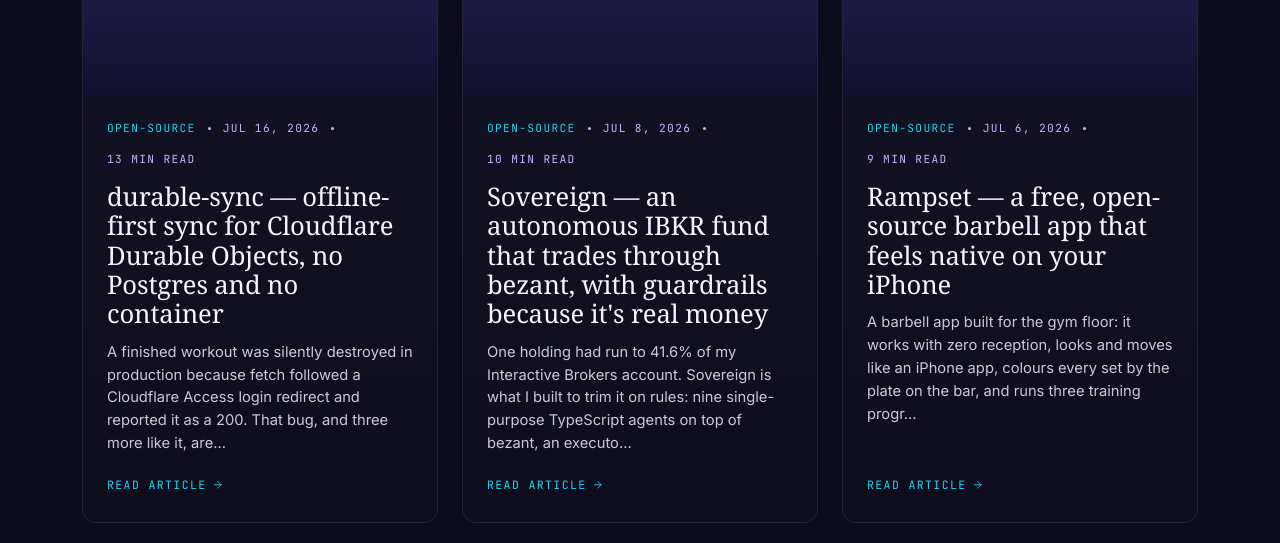
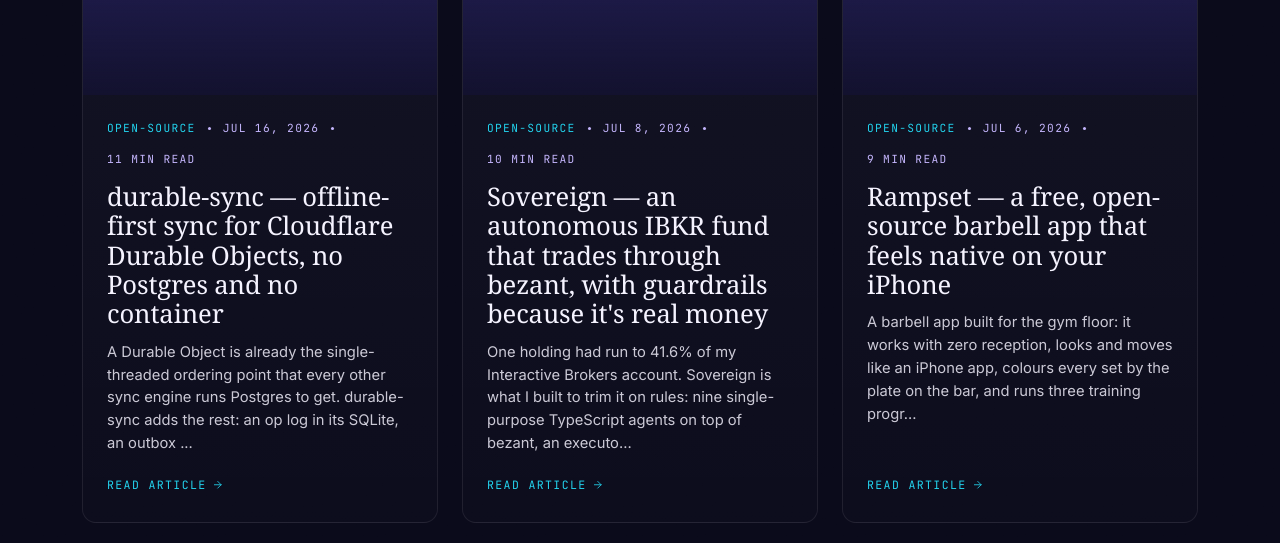
Before and after one commit to zackdesign/zackdesign.github.io, a Jekyll site: the page built from blog.html, in a window 1280 px wide and 900 px high, scrolled down 2231 px, cut to the strip 109-652 px from the top of the window. Built offline with Jekyll 4.4.1, drawn with Linux system fonts in a browser that asks for light colours; some web fonts are replaced; part of the change alters nothing that is shown.

Commit message:
durable-sync post: rewrite as a present-tense promo of the library
What it is and the guarantees it makes, without the release history: the
journal as a native Durable Object called over typed RPC, the four ways
offline sync loses data silently and the code that prevents each (the
stored[] reply included), snapshots, and the workerd integration suite on
@cloudflare/vitest-plugin. Code excerpts checked against the source;
figures unchanged at 983 lines, 26,969 bytes, 71 + 16 tests.

Co-Authored-By: Claude Opus 5.5 <noreply@anthropic.com>
Claude-Session: https://claude.ai/code/session_01UK9EhDf8dq6rjJZyy7ok2F

````diff
--- a/_posts/2026-7-16-durable-sync.md
+++ b/_posts/2026-7-16-durable-sync.md
@@ -1,19 +1,19 @@
 ---
 layout: post
 title: "durable-sync — offline-first sync for Cloudflare Durable Objects, no Postgres and no container"
-description: "A zero-dependency TypeScript library that gives Cloudflare Durable Objects an offline-first sync loop: an append-only op log in the DO's SQLite, a durable outbox on the client. Extracted from Rampset after a finished workout was silently destroyed in production. 27 KB of JavaScript, 71 unit tests, 16 more against workerd, MIT, on npm."
-excerpt: "A finished workout was silently destroyed in production because fetch followed a Cloudflare Access login redirect and reported it as a 200. That bug, and three more like it, are why the sync layer came out of Rampset as a package. A Durable Object is already the single-threaded ordering point that everyone else runs Postgres to get; the rest is an outbox, a cursor, and being careful about what 'success' means."
+description: "A zero-dependency TypeScript library that gives Cloudflare Durable Objects an offline-first sync loop: an append-only op log in the Durable Object's SQLite, called over typed RPC, and a durable outbox on the client that never drops a write it can't prove landed. 27 KB of JavaScript, 71 unit tests and 16 more against workerd, MIT, on npm."
+excerpt: "A Durable Object is already the single-threaded ordering point that every other sync engine runs Postgres to get. durable-sync adds the rest: an op log in its SQLite, an outbox on the device, a cursor that knows which log it belongs to, and a strict idea of what 'success' means — so a phone with no signal never loses a write."
 image: /images/blog/durable-sync.jpg
 image_alt: A dimly lit underground mine tunnel receding into darkness, a single lamp glowing in the distance
 date: 2026-07-16
-last_modified_at: 2026-07-16
+last_modified_at: 2026-10-17
 categories: [open-source]
 tags: [cloudflare, durable-objects, typescript, offline-first, local-first, sync, pwa, event-sourcing, open-source, claude-code]
 ---
 
-Zack Design has published **[durable-sync](https://github.com/isaacrowntree/durable-sync)**, the sync layer from [Rampset](/rampset/) extracted into a library, after a week-long incident in which a finished workout was silently destroyed in production. The cause was one line: the client drained its outbox on `res.ok`, and behind Cloudflare Access an expired session redirects to a same-origin login page that `fetch` follows and reports as a 200. The write was deleted from the phone and had never reached the server. The package is an append-only op log inside a Durable Object's SQLite plus a durable outbox on the client: 983 lines of TypeScript, 26,969 bytes of JavaScript in `dist/`, no runtime dependencies, **no Postgres, no long-running container, no WebSocket**. Seventeen commits and five releases went out on 16 July 2026, most of them fixing something the previous one had shipped. **MIT licensed**, on npm.
+Zack Design's **[durable-sync](https://github.com/isaacrowntree/durable-sync)** is offline-first sync for apps built entirely on Cloudflare. The server is an append-only op log inside a Durable Object's SQLite, which you call over typed RPC. The client is a durable outbox on the device that keeps every write until the server has demonstrably stored it. It's 983 lines of TypeScript and 26,969 bytes of JavaScript, with no runtime dependencies, and **no Postgres, no long-running container and no WebSocket**. It runs in production behind [Rampset](/rampset/), an offline-first barbell app used in gyms with no reception. **MIT licensed**, on npm.
 
-This post walks through why a Durable Object already is the ordering point that sync engines run Postgres to get, the four silent data-loss bugs the code encodes (the `res.ok` one, a cursor pointing past a reset log, a pull landing mid-workout, and one user's writes filed under another's journal), a fifth found while writing tests for the SQL path that had never executed, the comparison table I got wrong in my own favour, and the 71 unit and 16 workerd tests that now stand in front of all of it.
+This post covers why a Durable Object is already the ordering point sync engines run Postgres to get, the four guarantees the library makes and the code behind each, how it's tested against a real Durable Object, and when you want something else.
 
 <!-- more -->
 
@@ -21,7 +21,7 @@ This post walks through why a Durable Object already is the ordering point that
 
 ## The ordering point is already there
 
-The credible offline-first engines in 2026, Zero, Electric, PowerSync, all want Postgres and a service in front of it. On an all-Cloudflare stack that is a second backend, run forever, to get one property: a single place that decides the order of one user's writes. A Durable Object is that place by construction. It is single-threaded, it has its own SQLite, and `env.JOURNAL.idFromName(userKey)` gives every user their own. The header comment in `src/server/journal.ts` is the whole design:
+The credible offline-first engines, Zero, Electric and PowerSync, all want Postgres and a service in front of it. On an all-Cloudflare stack that's a second backend, run forever, to get one property: a single place that decides the order of one user's writes. A Durable Object is that place by construction. It's single-threaded, it has its own SQLite, and `env.JOURNAL.idFromName(userKey)` gives every user their own. The header comment in `src/server/journal.ts` is the whole design:
 
 > The Durable Object is the single-threaded consistency point that orders one user's ops; this module is the pure logic, so it's testable without a Workers runtime. Ops are opaque: `{ opId, kind, payload }`. The log never interprets a payload, which is what keeps it a primitive rather than a database.
 
@@ -39,27 +39,33 @@ CREATE TABLE IF NOT EXISTS meta (k TEXT PRIMARY KEY, v TEXT NOT NULL);
 CREATE TABLE IF NOT EXISTS snapshot (id INTEGER PRIMARY KEY CHECK (id = 1), seq INTEGER NOT NULL, blob TEXT NOT NULL);
 ```
 
-`op_id` is the idempotency key, so a client that is not sure a push landed retries it and the log ignores the duplicate. Because the DO is single-threaded the check-then-insert has no race. There is no conflict resolution on purpose: if writes are events ("this workout happened") rather than edits, two devices appending do not conflict, they interleave. HTTP rather than WebSocket, because gyms are Faraday cages and a socket that cannot connect is not a feature. The server is a class you extend and a route you write; what you do not forward, a client cannot reach:
+`op_id` is the idempotency key, so a client that isn't sure a push landed retries it and the log ignores the duplicate. Because the Durable Object is single-threaded, the check-then-insert has no race. There's no conflict resolution, on purpose: when writes are events ("this workout happened") rather than edits, two devices appending don't conflict, they interleave. It uses HTTP rather than a WebSocket, because a phone in a basement gym can't hold a socket open.
+
+## The server is a class and a route
+
+The journal is a native Durable Object with typed RPC methods: `push`, `pull`, `putSnapshot`, `opsByKind` and `reset`. You extend it, export it, and forward the methods you want public from your own route:
 
 ```js
 // examples/notes/worker.js
 import { SyncJournal } from "durable-sync/server";
 export class Journal extends SyncJournal {}
 
-const journal = env.JOURNAL.get(env.JOURNAL.idFromName("demo"));
+const journal = env.JOURNAL.get(env.JOURNAL.idFromName(userKey));
 if (req.method === "POST") {
   const { ops } = await req.json();
   return Response.json(await journal.push(ops));
 }
 ```
 
-`reset()` exists on the DO. Nothing routes to it. That is the access model, and it is why 0.3.0 replaced the DO's internal `fetch` router with native RPC methods: the router was a layer I did not write, sitting between the Worker and the log, special-casing `DELETE`.
+That's the whole access model. A Durable Object stub is reachable only from your own Worker, so a client can touch exactly what your routes forward. `reset()` exists on the class and is private because nothing routes to it. No router inside the library second-guesses you, and every call is typed end to end.
 
-## Bug one: a successful status code is not evidence
+## Four guarantees
 
-The first version of the client in Rampset did what every example does: `POST` the outbox, and on `res.ok` delete the queued rows. Cloudflare Access sits in front of the Worker. When the Access session expired, the request was redirected to the login page on the same origin, `fetch` followed the redirect, and the response was a 200 with an HTML body. The outbox was drained against it. The fix in `src/client/transport.ts` is a type guard on the body, and the comment above it is the incident report:
+Each of these is a way offline sync loses data silently, with the status light still green. The library makes each one impossible rather than unlikely.
 
-![Before the fix: the phone posts its queued writes, the expired Cloudflare Access session answers with a redirect to the login page, fetch follows it and reports a 200 with an HTML body, the client treats that as success and deletes the queue, and the workout is gone. After the fix: the same redirect arrives, the client checks the body is the server's own reply shape before trusting it, keeps the queue, and retries after sign-in.](/images/blog/durable-sync-redirect-200.svg)
+**1. A successful status code is not proof.** Behind an auth proxy such as Cloudflare Access, an expired session redirects to a login page on the same origin, and `fetch` follows the redirect and reports a 200 with an HTML body. A client that clears its queue on `res.ok` deletes writes the server never saw. durable-sync only trusts a reply the journal demonstrably wrote:
+
+![Without the check: the phone posts its queued writes, the expired Cloudflare Access session answers with a redirect to the login page, fetch follows it and reports a 200 with an HTML body, the client treats that as success and deletes the queue, and the workout is gone. With the check: the same redirect arrives, the client checks the body is the server's own reply shape before trusting it, keeps the queue, and retries after sign-in.](/images/blog/durable-sync-redirect-200.svg)
 
 ```ts
 /** Did this response really come from the journal?
@@ -69,16 +75,24 @@ The first version of the client in Rampset did what every example does: `POST` t
  * a 200. `res.ok` is therefore not evidence of anything. The outbox may hold
  * the only copy of a write, so it may only be drained against a reply the
  * journal demonstrably wrote. */
-function isJournalReply<T extends { seq?: unknown }>(body: T | null): body is T & { seq: number } {
+function isJournalReply<T extends { seq?: unknown }>(
+  body: T | null,
+): body is T & { seq: number } {
   return typeof body?.seq === "number";
 }
 ```
 
-The client also sends `x-requested-with: XMLHttpRequest`, which makes a well-behaved proxy answer an expired session with a 401 instead of a login page. That is belt and braces; the guard is what protects the outbox.
+It goes one layer further. A push reply lists `stored`, the ids the log now holds, and the client removes exactly those from its queue. An op the journal refuses (one with a blank `opId` or `kind`) stays queued. A count of accepted ops couldn't carry that: "one of two accepted" could mean one stored and one refused, or one stored and one already there, and those need opposite handling.
 
-## Bug two: a cursor only means something against the log that issued it
+```ts
+const stored = Array.isArray(reply.stored) ? new Set(reply.stored as unknown[]) : null;
+const drain = stored ? rows.filter((r) => stored.has(r.opId)) : rows;
+await outbox.remove(drain.map((r) => r.id));
+```
 
-Each client stores the highest `seq` it has applied and pulls `seq > cursor`. During the incident I reset the journal. Every client was then holding a cursor from a log that no longer existed, usually pointing *past* the rebuilt one, so `seq > cursor` matched nothing, and every client silently never synced again. Now the `meta` table carries an `epoch`, a `crypto.randomUUID()` stamped on first use and replaced by `reset()`, and every pull reply carries it:
+The client also sends `x-requested-with: XMLHttpRequest`, so a well-behaved proxy answers an expired session with a 401 instead of a login page.
+
+**2. A cursor only means something against the log that issued it.** Each device stores the highest sequence number it has applied and pulls everything after it. If the log is ever rebuilt, every device's cursor points past the new log's end, and a naive client silently never syncs again. Every log carries an epoch, a random id that changes on `reset()`, and every pull reply names it. A device that sees a new epoch replays from zero:
 
 ```ts
 const epoch = body.epoch;
@@ -88,13 +102,11 @@ if (epoch && epoch !== current.epoch) {
   body = await fetchPull(0, !!snapshot);
 ```
 
-![Left: the client remembers the last sequence number it applied, 120; after the journal is rebuilt from scratch the new log only reaches 8, so a pull for everything after 120 matches nothing and the client silently never syncs again. Right: the log now carries a random epoch id; when a pull reply names a different epoch from the one the client stored, the cursor resets to zero and the log is replayed, which is safe because applying an op twice is required to be harmless.](/images/blog/durable-sync-cursor-epoch.svg)
+![Left: without an epoch, the client remembers the last sequence number it applied, 120; after the journal is rebuilt the new log only reaches 8, so a pull for everything after 120 matches nothing and the client never syncs again. Right: the log carries a random epoch id; when a pull reply names a different epoch from the one the client stored, the cursor resets to zero and the log is replayed, which is safe because applying an op twice is required to be harmless.](/images/blog/durable-sync-cursor-epoch.svg)
 
-`apply` is required to be idempotent, so a replay from zero is cheap and safe. There is a smaller bug hiding next to this one: when a reply omits the epoch the client must keep the one it knows, not write `undefined`, or the next reply that has one looks like a new generation and triggers a needless full replay. Rampset guarded that. The extraction regressed it, and the second commit of the day put it back.
+`apply` is required to be idempotent, so a replay is safe. A reply that omits the epoch never overwrites the one the client knows, so it can't trigger a needless replay.
 
-## Bug three: pulling is not always safe
-
-Pushing never disturbs the device that pushes. Pulling applies someone else's op to local state, and in Rampset a remote op landing mid-workout rewrote the working weight the finish logic reads back, and turned a logged 5×5 into a 3×5. The engine therefore has two gates and they are asymmetric:
+**3. Pulling isn't always safe; pushing always is.** Applying someone else's op can disturb work in progress, such as a workout that's still being logged. The engine has two gates, and they're asymmetric:
 
 ```ts
 async function run(): Promise<number> {
@@ -107,11 +119,9 @@ async function run(): Promise<number> {
   const pulled = await transport.pull();
 ```
 
-Returning `false` from `canPull()` pushes and tries again later. Eventual consistency makes the wait free.
+Return `false` from `canPull()` and the device keeps pushing and pulls later. Eventual consistency makes the wait free.
 
-## Bug four: the gate has to be the only door
-
-The journal is addressed by the server-side identity; the ops carry whatever lifter the client had selected. With `canWrite()` on the engine but `createTransport` exported, a caller could reach past the gate and push directly, which is exactly how Rampset posted one user's workouts to another's journal, got a valid ack, and drained the outbox against it. In an append-only log that is permanent. The fix is not a check, it is a missing export. The top of `src/client/index.ts`:
+**4. The identity check is the only door.** The journal is addressed by the server-side identity, while ops carry whatever user the client selected. If a caller could reach the transport directly, it could post one user's writes into another's log, get a valid reply, and clear its queue. In an append-only log that's permanent. So the transport isn't exported at all. The top of `src/client/index.ts`:
 
 ```ts
 // createTransport is deliberately NOT exported. Reaching past createSync to
@@ -120,41 +130,27 @@ The journal is addressed by the server-side identity; the ops carry whatever lif
 // against the ack. The gate is the only door.
 ```
 
-`sync.now({ force })` skips the ten-second throttle and never the gate.
+`sync.now({ force })` skips the ten-second throttle, but never the gate.
 
-## Bug five arrived while writing tests for bug one
+## Snapshots, for logs that get long
 
-0.1.0 shipped with 33 tests, every one of them against `MemoryOpStore`. `SqlOpStore`, the class every production journal actually runs, had no tests, so no constraint or upsert in it had ever been executed by the suite. Writing them (against real SQLite through `node:sqlite`) surfaced a bug in the reply format. The journal refuses an op with a blank `opId` or `kind` and reported that in `accepted`, but the client drained the whole outbox against any well-formed reply and never looked. A count cannot carry the distinction: `accepted: 1` of two ops means one stored and one refused, or one stored and one duplicate, and those need opposite handling. 0.2.0 changed `push` to return `stored: string[]`, the ids the log now holds, and the client drains exactly those:
+A pull replays every op after the cursor. That's instant for a year of data and a real wait after several. The journal can't fold the log itself, because it never reads a payload, so the client does: give `createSync` a `snapshot` adapter with `capture()` and `restore(blob)`, call `sync.capture()` when your state is settled, and the journal stores the result opaquely. A new device then gets the snapshot plus the tail of the log instead of the whole history. The log is never pruned, so a snapshot is only ever an accelerator, and the journal refuses one from a log generation that no longer exists.
 
-```ts
-const stored = Array.isArray(reply.stored) ? new Set(reply.stored as unknown[]) : null;
-const drain = stored ? rows.filter((r) => stored.has(r.opId)) : rows;
-await outbox.remove(drain.map((r) => r.id));
-```
+## Tested where it ships
 
-A Worker older than the client sends no `stored`, and the client keeps the old behaviour rather than stall a rollout where the PWA leads the Worker. The same bug as trusting `res.ok`, one layer in.
-
-## Proving the SQL runs where it ships
-
-The unit suite proves the logic and that the SQL parses. It cannot prove the SQL behaves the same on the DO's own SQLite, which is the one place a divergence would only ever surface at runtime, in production. So there is an opt-in integration suite that boots workerd through `@cloudflare/vitest-pool-workers` and drives a real `SyncJournal`: push and the `stored[]` ack, pull, snapshot upsert, reset dropping the snapshot, the stale-epoch refusal.
+The unit suite runs the logic against an in-memory store and the real `SqlOpStore` against SQLite through `node:sqlite`. An opt-in integration suite then boots workerd through `@cloudflare/vitest-plugin` and drives a real `SyncJournal` the way a consumer does, HTTP into a Worker and RPC into the Durable Object: push and the `stored` reply, pull, the snapshot upsert, reset, and the stale-epoch refusal.
 
 ```
 npx vitest run
  Test Files  4 passed (4)
       Tests  71 passed (71)
-   Duration  174ms
 
-npx vitest run --config vitest.integration.config.ts
+npm run test:integration
  Test Files  1 passed (1)
       Tests  16 passed (16)
-   Duration  1.41s
 ```
 
-It is `npm run test:integration`, not `npm test`, and its CI workflow is `workflow_dispatch` only, because it is an order of magnitude slower and never needs to block a publish. The integration worker imports `src/`, not `dist/`, so a regression is caught before a publish.
-
-## What I got wrong about the competition
-
-0.1.2 has no code changes. The docs site carries a [comparison](https://isaacrowntree.com/durable-sync/vs.html) against Zero, Electric, PowerSync and Cloudflare's partysync, and when I fact-checked it against their primary docs three of the four rival rows were wrong, every error in my favour. partysync is delta sync with an IndexedDB read cache, so the gap is a write queue and nothing else; Zero rejects writes while disconnected, which is an explicit non-goal rather than a shortcoming; PowerSync's "conflict resolution: yes" had been overstated. The commit is titled "Correct the rival claims — every error flattered us". The table now says, in its own caveat, that it was written by someone with an obvious interest.
+The integration suite tests `src/`, not `dist/`, so a regression is caught before a publish. It's built with TypeScript 7 and tested on Vitest 5.
 
 ## What you write
 
@@ -170,12 +166,10 @@ export const sync = createSync({
 });
 ```
 
-The outbox must be IndexedDB, not memory: until a push is acknowledged it may be the only copy of the write in existence, and iOS kills backgrounded PWAs. `start()` syncs on `visibilitychange`, `focus`, `online` and `pageshow` (a tab restored from the bfcache does not fire `visibilitychange`), with a `minIntervalMs` of 10 s to collapse the burst a single foregrounding produces, and a 5-minute poll as a safety net that iOS will freeze anyway. There is a [runnable example](https://github.com/isaacrowntree/durable-sync/tree/main/examples/notes) in the repo, a Worker plus a browser client with a real IndexedDB outbox, and a [live demo](https://isaacrowntree.com/durable-sync/) whose Offline button flips `window.fetch` so you can watch ops queue with no sequence number and then drain.
+The outbox must be IndexedDB, not memory: until a push is acknowledged it may be the only copy of the write in existence, and iOS kills backgrounded web apps. `start()` syncs on `visibilitychange`, `focus`, `online` and `pageshow` (a tab restored from the back-forward cache doesn't fire `visibilitychange`), with a 10-second minimum interval to collapse the burst a single foregrounding produces, and a 5-minute poll as a safety net. The repo has a [runnable example](https://github.com/isaacrowntree/durable-sync/tree/main/examples/notes), a Worker plus a browser client with a real IndexedDB outbox, and the docs site has a [live demo](https://isaacrowntree.com/durable-sync/) whose Offline button cuts the network so you can watch ops queue up and then drain. There's also an honest [comparison](https://isaacrowntree.com/durable-sync/vs.html) with Zero, Electric, PowerSync and Cloudflare's partysync, checked against their own docs.
 
 ## When to use something else
 
-A pull returns everything after the cursor in one response, fine for thousands of ops and not for millions. There is no live push; the other device converges on its next foreground. There is no auth: the DO key is your isolation boundary. One `createSync` per identity, memoised, because the throttle lives in the closure. And nothing runs while the app is closed, because Safari has no Background Sync and pretending otherwise would be a lie. If two people need to edit the same record and have it merge, you want a CRDT, Yjs or Automerge. If you already run Postgres, Zero, Electric and PowerSync are better engineered for the general case. The slice where durable-sync is the right answer is narrow: all-Cloudflare, writes that are events, and an app that has to keep working on a train.
+A pull returns everything after the cursor in one response, which is fine for thousands of ops and not for millions. There's no live push; another device converges the next time it comes to the foreground. There's no auth built in: the Durable Object key is your isolation boundary, so put Cloudflare Access or your own sign-in in front of the route. Use one `createSync` per identity, memoised, because the throttle lives in its closure. Nothing runs while the app is closed, because Safari has no Background Sync. If two people need to edit the same record and have it merge, you want a CRDT such as Yjs or Automerge. If you already run Postgres, Zero, Electric and PowerSync are better engineered for the general case.
 
-## What the extraction taught me
-
-The op log is a hundred lines and the outbox is an interface; anyone could write those in an afternoon. Every non-obvious line in the package is a bug that shipped, and each of them failed silently with `lastOkAt` set and the status row green. The one that cost a workout was a redirect `fetch` followed on my behalf. The one that cost every client's sync was a `reset()` I ran myself. The fifth was found only because the class that runs in production finally had a test, which is the sentence I would put at the top of the README if I were starting again. The code is small; the scar tissue is the product.
+The slice where durable-sync is the right answer is specific: all-Cloudflare, writes that are events, and an app that has to keep working on a train, in a gym or anywhere else the signal drops.
````
